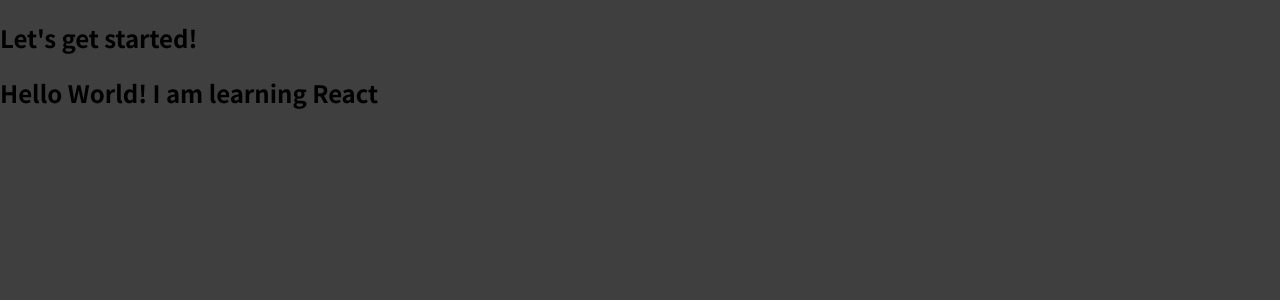
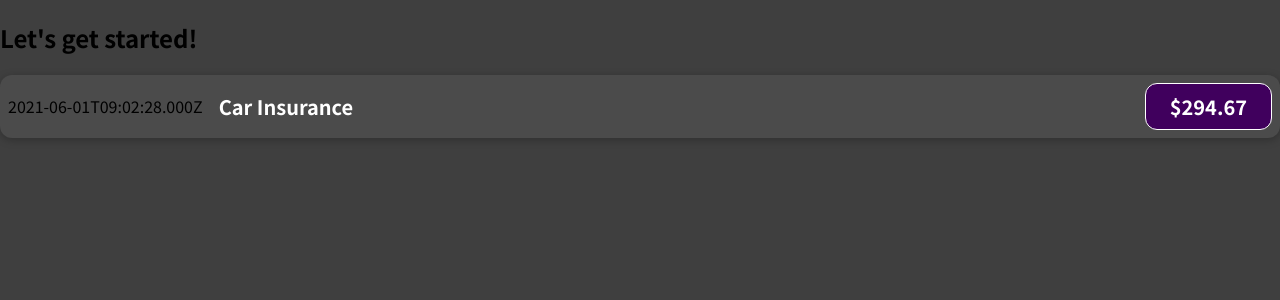
Before and after one commit to SadkiratSingh/Expense-Tracker, a JavaScript app: page / in a window 1280 px wide. Shown: the top 300 px of the page. Built offline with nearby package versions, Linux system fonts and the light colour scheme.

Commit message:
working with js exp

```diff
--- /dev/null
+++ b/src/components/ExpenseItem.css
@@ -0,0 +1,56 @@
+.expense-item {
+    display: flex;
+    justify-content: space-between;
+    align-items: center;
+    box-shadow: 0 2px 8px rgba(0, 0, 0, 0.25);
+    padding: 0.5rem;
+    margin: 1rem 0;
+    border-radius: 12px;
+    background-color: #4b4b4b;
+}
+
+.expense-item__description {
+    display: flex;
+    flex-direction: column;
+    gap: 1rem;
+    align-items: flex-end;
+    flex-flow: column-reverse;
+    justify-content: flex-start;
+    flex: 1;
+}
+
+.expense-item h2 {
+    color: #3a3a3a;
+    font-size: 1rem;
+    flex: 1;
+    margin: 0 1rem;
+    color: white;
+}
+
+.expense-item__price {
+    font-size: 1rem;
+    font-weight: bold;
+    color: white;
+    background-color: #40005d;
+    border: 1px solid white;
+    padding: 0.5rem;
+    border-radius: 12px;
+}
+
+@media (min-width: 580px) {
+    .expense-item__description {
+        flex-direction: row;
+        align-items: center;
+        justify-content: flex-start;
+        flex: 1;
+    }
+
+    .expense-item__description h2 {
+        font-size: 1.25rem;
+    }
+
+    .expense-item__price {
+        font-size: 1.25rem;
+        padding: 0.5rem 1.5rem;
+    }
+}
--- a/src/components/ExpenseItem.js
+++ b/src/components/ExpenseItem.js
@@ -1,6 +1,17 @@
+import './ExpenseItem.css'
+
 function ExpenseItem(){
+    const expenseDate = new Date();
+    const expenseTitle = 'Car Insurance';
+    const expenseAmount = 294.67;
     return(
-        <h2>Hello World! I am learning React</h2>
+        <div className = 'expense-item'>
+            <div>{expenseDate.toISOString()}</div>
+            <div className = 'expense-item__description'>
+                <h2>{expenseTitle}</h2>
+                <div className = 'expense-item__price'>${expenseAmount}</div>
+            </div>
+        </div>
     )
 }
 
```
Also changed, not shown: src/index.css (line endings or trailing spaces), 1 other file (tests, documents, lock files or other folders).
